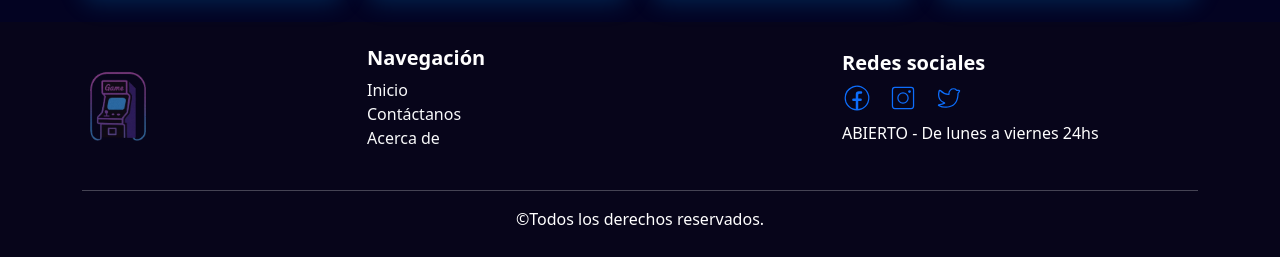
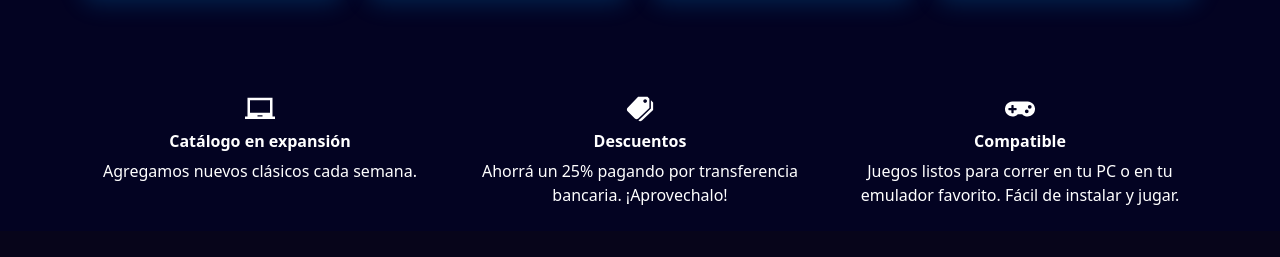
Before and after one commit to AcostaCl/Ecommerce-Gamer-React, a React (Vite) app: page / in a window 1280 px wide. Shown: the part 1203-1460 px from the top of the page. Built offline with nearby package versions, Linux system fonts and the light colour scheme; data requests are answered from the project's data file.

Commit message:
agregue barra con datos

```diff
--- a/src/components/common/Footer.jsx
+++ b/src/components/common/Footer.jsx
@@ -5,7 +5,7 @@ import { CiFacebook, CiInstagram, CiTwitter } from "react-icons/ci";
 import { Link } from "react-router";
 const Footer = () => {
   return (
-    <footer className="footer-custom text-white py-4 ">
+    <footer className="footer-custom text-white py-4">
       <Container>
         <Row className="align-items-center text-center text-md-start">
           <Col md={3} className="mb-4 mb-md-0">
--- a/src/components/pages/Inicio.jsx
+++ b/src/components/pages/Inicio.jsx
@@ -1,9 +1,13 @@
-import { Carousel, Form, Container, Row } from "react-bootstrap";
+import { Carousel, Form, Container, Row, Col } from "react-bootstrap";
 import banner from "../../img/banner1.png";
 import "../../styles/Inicio.css";
 import CardProducto from "./productos/CardProducto";
 import { useEffect, useState } from "react";
 import { listarProductosAPI } from "../helpers/queries";
+import { IoMdPricetags } from "react-icons/io";
+import { MdLaptopChromebook } from "react-icons/md";
+import { FaGamepad } from "react-icons/fa";
+
 const Inicio = () => {
   const [listaJuegos, setListaJuegos] = useState([]);
 
@@ -60,6 +64,31 @@ const Inicio = () => {
                 ></CardProducto>
               ))}
             </Row>
+            <article className="bg-inicio text-white py-4 mt-5">
+              <Row className="text-center">
+                <Col md={4}>
+                  <MdLaptopChromebook size={30} className="mb-2" />
+                  <h6 className="fw-bold">Catálogo en expansión</h6>
+                  <p className="mb-0">Agregamos nuevos clásicos cada semana.</p>
+                </Col>
+                <Col md={4}>
+                  <IoMdPricetags size={30} className="mb-2" />
+                  <h6 className="fw-bold">Descuentos</h6>
+                  <p className="mb-0">
+                    Ahorrá un 25% pagando por transferencia bancaria.
+                    ¡Aprovechalo!
+                  </p>
+                </Col>
+                <Col md={4}>
+                  <FaGamepad size={30} className="mb-2" />
+                  <h6 className="fw-bold">Compatible</h6>
+                  <p className="mb-0">
+                    Juegos listos para correr en tu PC o en tu emulador
+                    favorito. Fácil de instalar y jugar.
+                  </p>
+                </Col>
+              </Row>
+            </article>
           </Container>
         </article>
       </section>
--- a/src/styles/CardProducto.css
+++ b/src/styles/CardProducto.css
@@ -13,6 +13,7 @@
   text-shadow: 0 0 5px #03e8f4, 0 0 25px #03f4ac, 0 0 50px #03f4e8,
     0 0 100px #03d8f4;
 }
+
 * {
   margin: 0;
   padding: 0;
```
